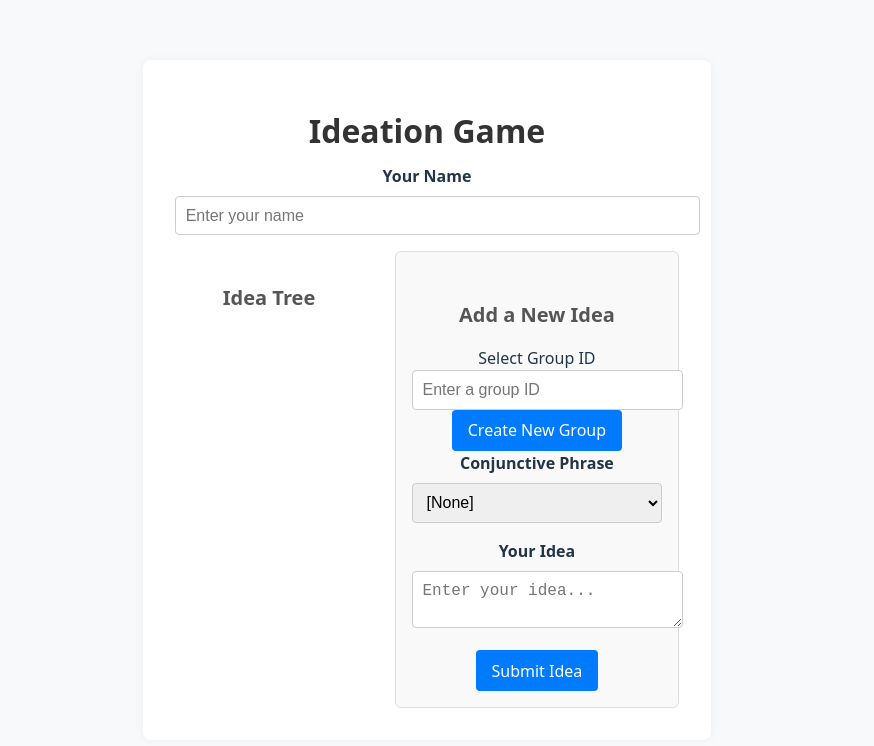
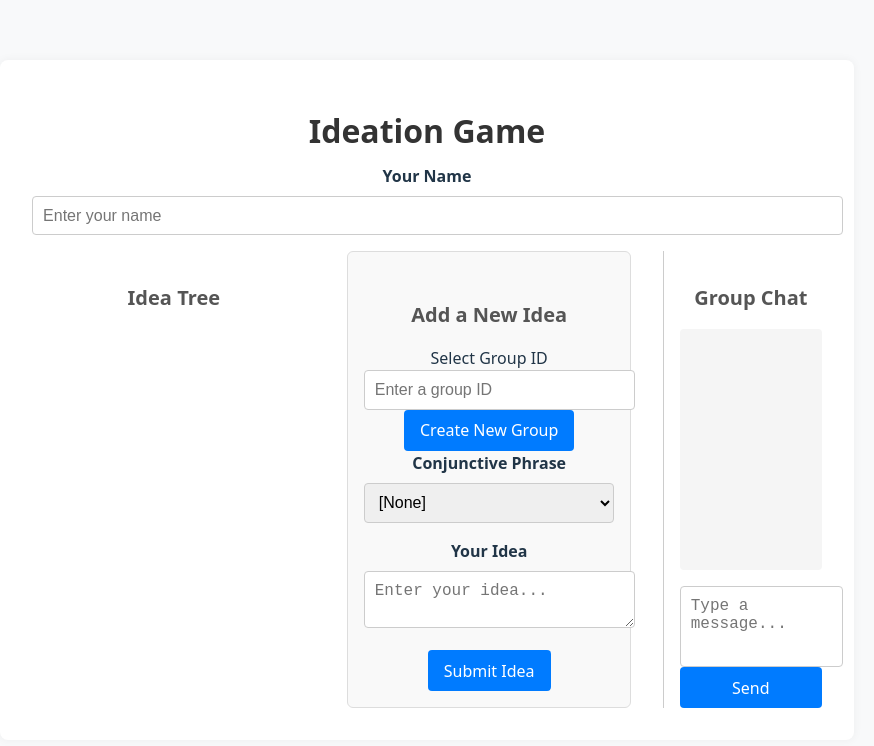
Before and after one commit to nwicker463/ideation-vite-frontend, a React (Vite) app: page / in a window 1280 px wide. Shown: the top 746 px of the page, without its empty margins (213-1087 px from the left). Built offline with nearby package versions, Linux system fonts and the light colour scheme.

Commit message:
adding chat feature to frontend”

```diff
--- a/src/App.css
+++ b/src/App.css
@@ -152,3 +152,26 @@ button:hover {
 .idea-card span:hover {
   color: #007bff;
 }
+
+.chat-box {
+  flex: 1;
+  border-left: 1px solid #ccc;
+  padding-left: 1rem;
+  display: flex;
+  flex-direction: column;
+  max-height: 600px;
+}
+
+.chat-messages {
+  flex: 1;
+  overflow-y: auto;
+  margin-bottom: 1rem;
+  background: #f5f5f5;
+  padding: 0.5rem;
+  border-radius: 4px;
+}
+
+.chat-box textarea {
+  height: 60px;
+  resize: none;
+}
--- a/src/App.jsx
+++ b/src/App.jsx
@@ -156,6 +156,36 @@ export default function IdeationGame() {
     localStorage.setItem('ideaContent', content);
   }, [content]);
 
+  const [messages, setMessages] = useState([]);
+  const [chatInput, setChatInput] = useState('');
+
+  // Poll messages every 3s
+  useEffect(() => {
+    if (!groupId) return;
+    const fetchMessages = () =>
+      fetch(`${import.meta.env.VITE_API_URL}/api/messages/group/${groupId}`)
+        .then(res => res.json())
+        .then(setMessages)
+        .catch(err => console.error('Chat error:', err));
+
+    fetchMessages();
+    const interval = setInterval(fetchMessages, 3000);
+    return () => clearInterval(interval);
+  }, [groupId]);
+
+  const sendMessage = async () => {
+    if (!chatInput.trim() || !username || !groupId) return;
+
+    await fetch(`${import.meta.env.VITE_API_URL}/api/messages/group/${groupId}`, {
+      method: 'POST',
+      headers: { 'Content-Type': 'application/json' },
+      body: JSON.stringify({ username, content: chatInput }),
+    });
+
+    setChatInput('');
+  };
+
+
   const renderTree = (parentId = null, level = 0) => {
     return ideas
       .filter(idea => idea.parent_id === parentId)
@@ -228,7 +258,7 @@ export default function IdeationGame() {
         {renderTree()}
       </div>
 
-      {/* Right Column: Form */}
+      {/* Middle Column: Form */}
       <div className="idea-form">
         <h2>Add a New Idea</h2>
 
@@ -268,6 +298,21 @@ export default function IdeationGame() {
 
         <button onClick={submitIdea}>Submit Idea</button>
       </div>
+
+      <div className="chat-box">
+        <h2>Group Chat</h2>
+        <div className="chat-messages">
+          {messages.map(msg => (
+            <p key={msg.id}><strong>{msg.username}:</strong> {msg.content}</p>
+          ))}
+        </div>
+        <textarea
+          value={chatInput}
+          onChange={e => setChatInput(e.target.value)}
+          placeholder="Type a message..."
+        />
+        <button onClick={sendMessage}>Send</button>
+      </div>
     </div>
   </div>
 
```
